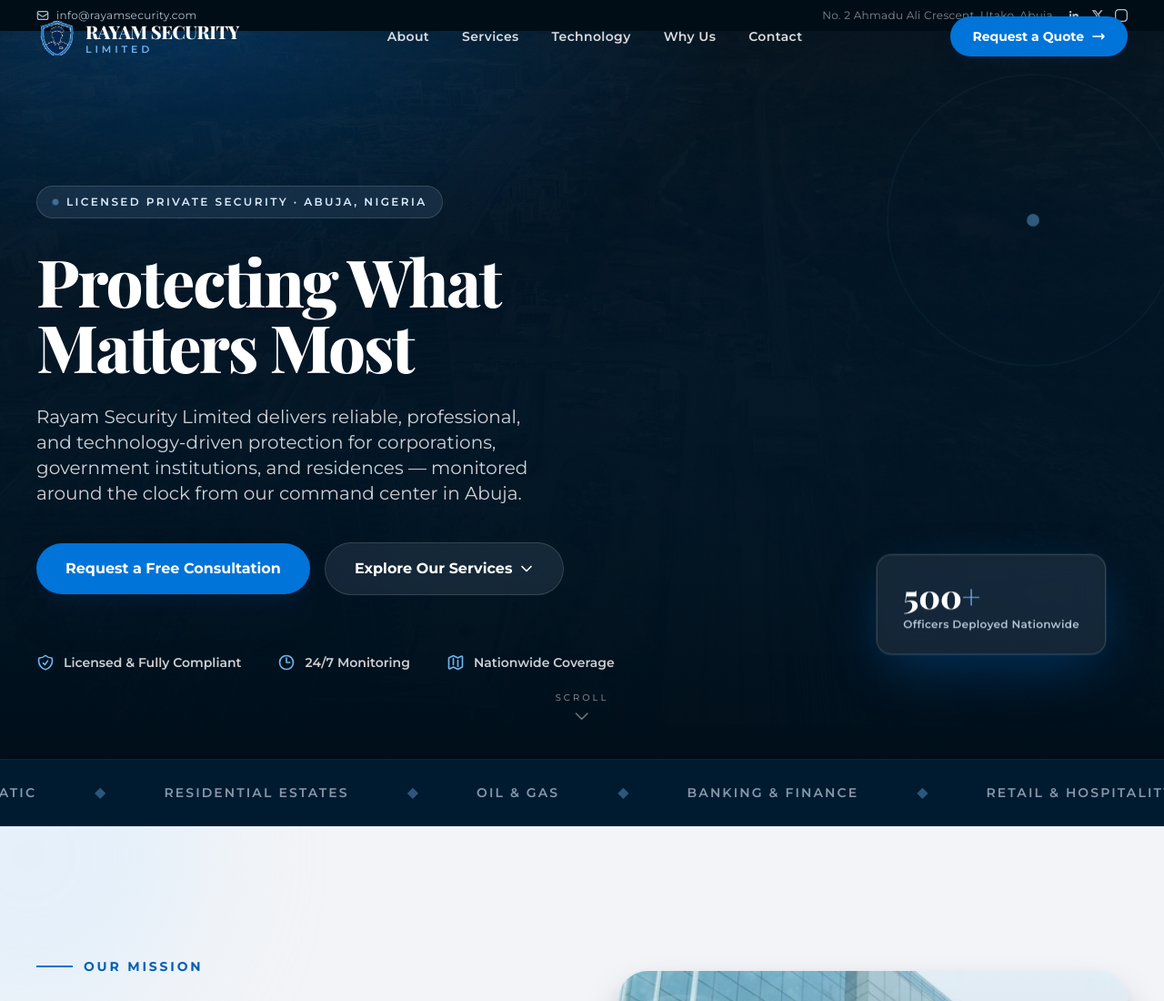
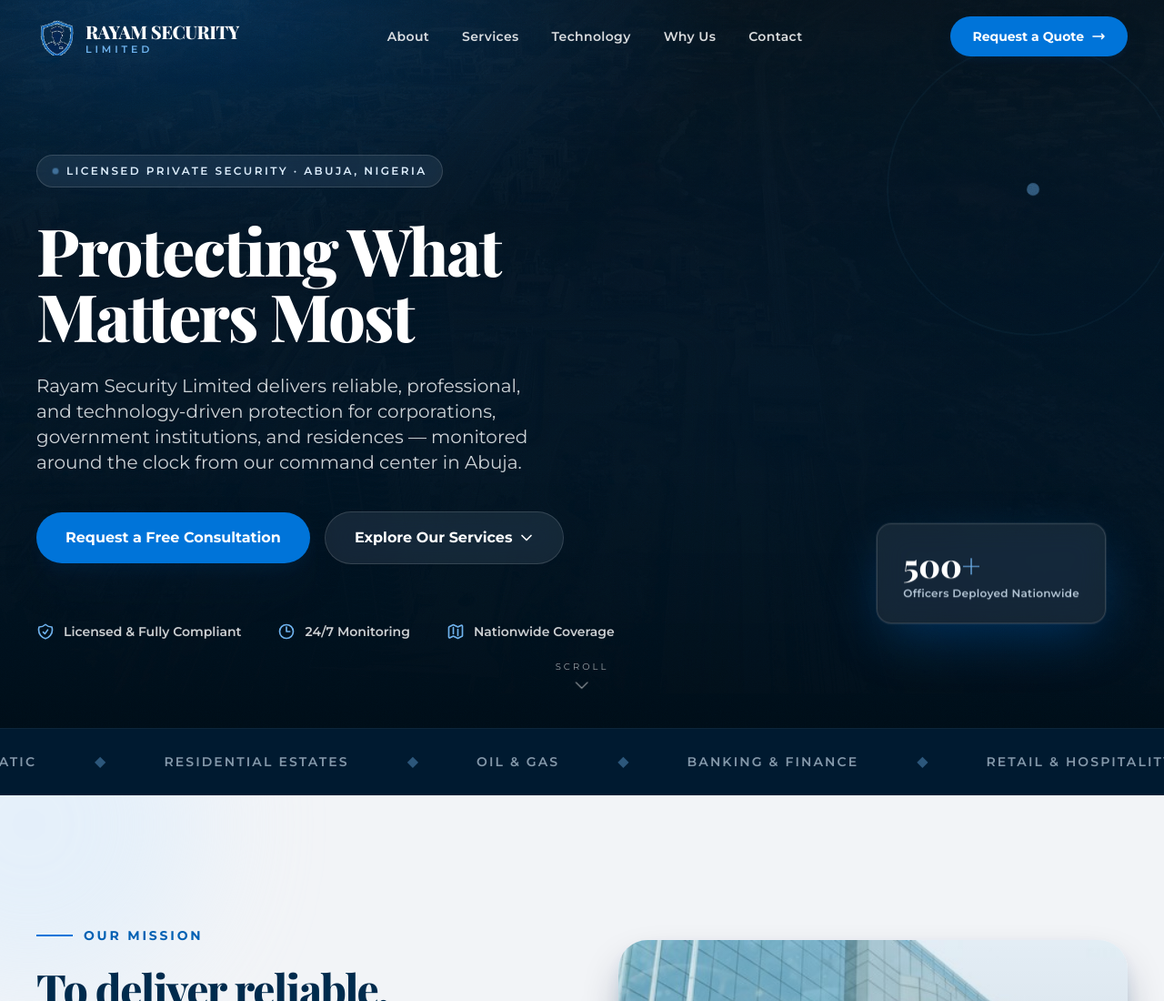
Before and after one commit to ibmapple03-stack/rayam, a website: page index.html in a window 1280 px wide. Shown: the top 1100 px of the page at 91% size. Drawn offline with nearby package versions, Linux system fonts and the light colour scheme.

Commit message:
Remove top utility bar entirely; verify full responsive integrity
- Remove the entire top utility bar (email link, address, social icons)
  that previously sat above the nav — nav header is now the sole top bar
- Sweep horizontal-overflow checks from 320px to 2560px (all clean)
- Visually re-verify hero, dashboard, patrol fleet, port & K9, contact,
  and footer sections at 375/768/1024/1920px with no overlaps or errors

```diff
--- a/index.html
+++ b/index.html
@@ -227,26 +227,6 @@
 </style>
 </head>
 <body class="font-body text-navy-900 antialiased overflow-x-hidden">
-
-  <!-- ============ TOP UTILITY BAR ============ -->
-  <div class="hidden sm:block bg-navy-950 text-royal-100/80 text-[12px] tracking-wide">
-    <div class="max-w-7xl mx-auto px-6 lg:px-10 flex items-center justify-between py-2">
-      <div class="flex items-center gap-6">
-        <a href="mailto:info@rayamsecurity.com" class="flex items-center gap-2 hover:text-white transition-colors duration-300">
-          <svg class="w-3.5 h-3.5" fill="none" viewBox="0 0 24 24" stroke="currentColor" stroke-width="2"><path stroke-linecap="round" stroke-linejoin="round" d="M21.75 6.75v10.5a2.25 2.25 0 01-2.25 2.25h-15a2.25 2.25 0 01-2.25-2.25V6.75m19.5 0A2.25 2.25 0 0019.5 4.5h-15a2.25 2.25 0 00-2.25 2.25m19.5 0v.243a2.25 2.25 0 01-1.07 1.916l-7.5 4.615a2.25 2.25 0 01-2.36 0L3.32 8.91a2.25 2.25 0 01-1.07-1.916V6.75"/></svg>
-          info@rayamsecurity.com
-        </a>
-      </div>
-      <div class="flex items-center gap-4">
-        <span class="hidden lg:inline text-white/50">No. 2 Ahmadu Ali Crescent, Utako, Abuja</span>
-        <div class="flex items-center gap-3">
-          <a href="#" aria-label="LinkedIn" class="hover:text-white transition-colors duration-300"><svg class="w-3.5 h-3.5" fill="currentColor" viewBox="0 0 24 24"><path d="M20.447 20.452h-3.554v-5.569c0-1.328-.027-3.037-1.852-3.037-1.853 0-2.136 1.445-2.136 2.939v5.667H9.351V9h3.414v1.561h.046c.477-.9 1.637-1.85 3.37-1.85 3.601 0 4.267 2.37 4.267 5.455v6.286zM5.337 7.433a2.062 2.062 0 110-4.125 2.062 2.062 0 010 4.125zM7.119 20.452H3.554V9h3.565v11.452z"/></svg></a>
-          <a href="#" aria-label="X" class="hover:text-white transition-colors duration-300"><svg class="w-3.5 h-3.5" fill="currentColor" viewBox="0 0 24 24"><path d="M18.244 2.25h3.308l-7.227 8.26 8.502 11.24H16.17l-5.214-6.817L4.99 21.75H1.68l7.73-8.835L1.254 2.25H8.08l4.713 6.231zm-1.161 17.52h1.833L7.084 4.126H5.117z"/></svg></a>
-          <a href="#" aria-label="Instagram" class="hover:text-white transition-colors duration-300"><svg class="w-3.5 h-3.5" fill="currentColor" viewBox="0 0 24 24"><path d="M12 2.163c3.204 0 3.584.012 4.85.07 3.252.148 4.771 1.691 4.919 4.919.058 1.265.069 1.645.069 4.849 0 3.205-.012 3.584-.069 4.849-.149 3.225-1.664 4.771-4.919 4.919-1.266.058-1.644.07-4.85.07-3.204 0-3.584-.012-4.849-.07-3.26-.149-4.771-1.699-4.919-4.92-.058-1.265-.07-1.644-.07-4.849 0-3.204.013-3.583.07-4.849.149-3.227 1.664-4.771 4.919-4.919 1.266-.057 1.645-.069 4.849-.069zM12 0C8.741 0 8.332.014 7.052.072 2.695.272.273 2.69.073 7.052.014 8.332 0 8.741 0 12c0 3.259.014 3.668.072 4.948.2 4.358 2.618 6.78 6.98 6.98C8.332 23.986 8.741 24 12 24c3.259 0 3.668-.014 4.948-.072 4.354-.2 6.782-2.618 6.979-6.98.059-1.28.073-1.689.073-4.948 0-3.259-.014-3.668-.072-4.948-.196-4.354-2.617-6.78-6.979-6.98C15.668.014 15.259 0 12 0z"/></svg></a>
-        </div>
-      </div>
-    </div>
-  </div>
 
   <!-- ============ NAV ============ -->
   <header id="navbar" class="fixed top-0 left-0 right-0 z-50 transition-all duration-500">
```
